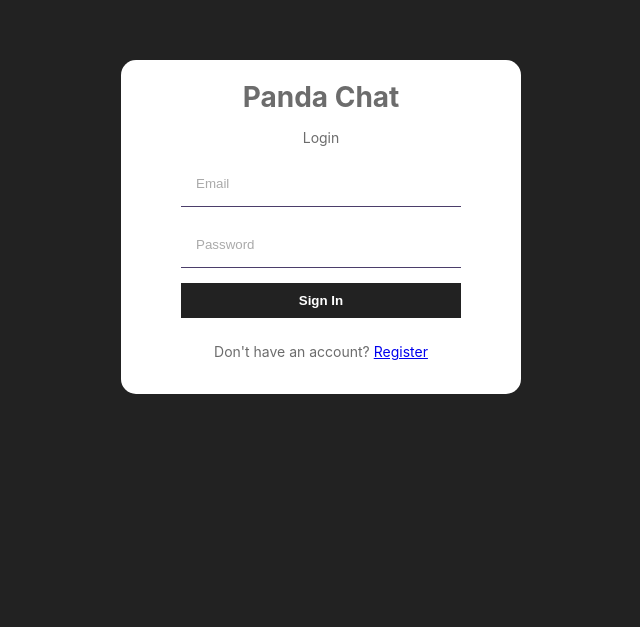
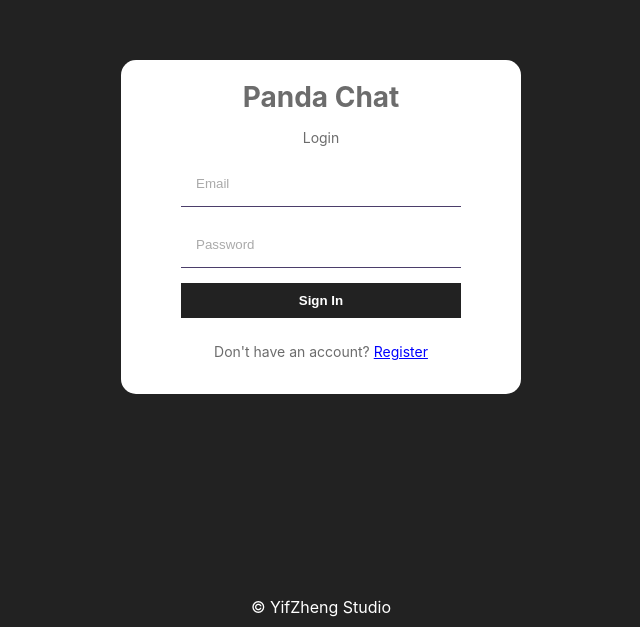
Before and after one commit to yifzheng/PandaChat, a React (Vite) app: page /home in a window 1280 px wide. Shown: the part 173-800 px from the top of the page, without its empty margins (319-959 px from the left). Built offline with nearby package versions, Linux system fonts and the light colour scheme; no server answers; the database is empty.

Commit message:
modified link color from changing

```diff
--- a/src/pages/Login.jsx
+++ b/src/pages/Login.jsx
@@ -32,8 +32,9 @@ const Login = () => {
                     <button>Sign In</button>
                     { err && <span className="form-error">Something went wrong</span> }
                 </form>
-                <p>Don't have an account? <Link to="/register">Register</Link></p>
+                <p>Don&#39;t have an account? <Link to="/register">Register</Link></p>
             </div>
+            <footer>&copy; YifZheng Studio</footer>
         </div>
     )
 }
--- a/src/pages/Register.jsx
+++ b/src/pages/Register.jsx
@@ -91,6 +91,7 @@ const Register = () => {
                 </form>
                 <p>Have an account? <Link to="/login">Login</Link></p>
             </div>
+            <footer>&copy; YifZheng Studio</footer>
         </div>
     )
 }
--- a/src/style.scss
+++ b/src/style.scss
@@ -117,7 +117,16 @@ body {
 			font-size: 14px;
 			margin-top: 10px;
 		}
+		a {
+			color: blue;
+		}
 	}
+}
+footer {
+	color: white;
+	position: absolute;
+	bottom: 0;
+	padding: 10px;
 }
 
 .homePage {
@@ -127,13 +136,6 @@ body {
 	flex-direction: column;
 	align-items: center;
 	justify-content: center;
-
-	footer {
-		color: white;
-		position: absolute;
-		bottom: 0;
-		padding: 10px;
-	}
 
 	.homePageContainer {
 		border: 1px solid white;
```
